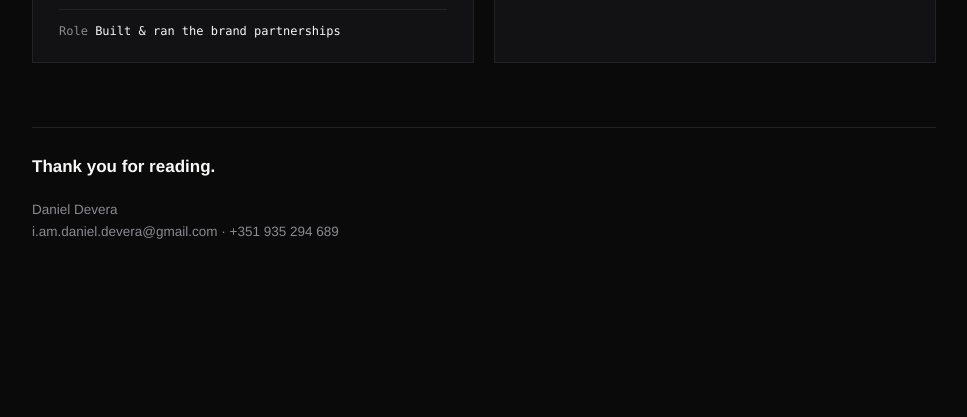
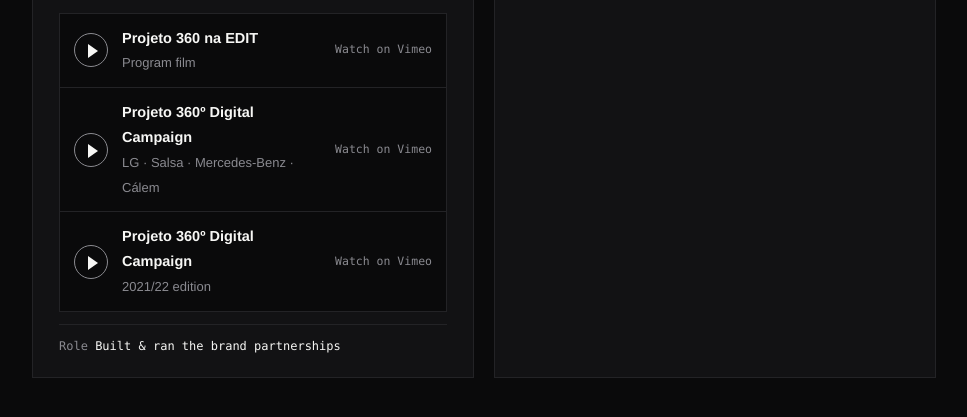
Before and after one commit to danieldevera/work, a plain HTML site: page index.html in a window 1280 px wide. Shown: the part 2347-2764 px from the top of the page, without its empty margins (156-1123 px from the left). Before the commit the page ends 2687 px from the top, so only its background shows below. Drawn offline with Linux system fonts and the light colour scheme.

Commit message:
Rename campaign to Inspire Others by EDIT.; add Projeto 360 films
Co-Authored-By: Claude Fable 5 <noreply@anthropic.com>

```diff
--- a/index.html
+++ b/index.html
@@ -134,7 +134,7 @@
     <div class="grid">
       <div class="work">
         <span class="kicker">Video campaign · EDIT.</span>
-        <h3>Alumni que passaram pela EDIT.</h3>
+        <h3>Inspire Others by EDIT.</h3>
         <p class="desc">Testimonial film series following alumni into the companies where they now work. Runs on the school's conversion pages today as the primary social proof block.</p>
         <div class="films">
           <a class="film" href="https://vimeo.com/497606679"><span class="play"></span><span><span class="who">Maria Marcos</span><br><span class="org">Vanguard Properties</span></span><span class="go">Watch on Vimeo</span></a>
@@ -212,6 +212,11 @@
         <div class="brands">
           <span class="brand">Red Bull</span><span class="brand">CUPRA</span><span class="brand">Samsung</span><span class="brand">Farfetch</span><span class="brand">Kia Motors</span><span class="brand">Mercedes-Benz</span><span class="brand">LG</span>
         </div>
+        <div class="films">
+          <a class="film" href="https://vimeo.com/927121971"><span class="play"></span><span><span class="who">Projeto 360 na EDIT</span><br><span class="org">Program film</span></span><span class="go">Watch on Vimeo</span></a>
+          <a class="film" href="https://vimeo.com/394440022"><span class="play"></span><span><span class="who">Projeto 360º Digital Campaign</span><br><span class="org">LG · Salsa · Mercedes-Benz · Cálem</span></span><span class="go">Watch on Vimeo</span></a>
+          <a class="film" href="https://vimeo.com/593340119"><span class="play"></span><span><span class="who">Projeto 360º Digital Campaign</span><br><span class="org">2021/22 edition</span></span><span class="go">Watch on Vimeo</span></a>
+        </div>
         <div class="role"><span class="k">Role</span> Built &amp; ran the brand partnerships</div>
       </div>
       <div class="work">
```
